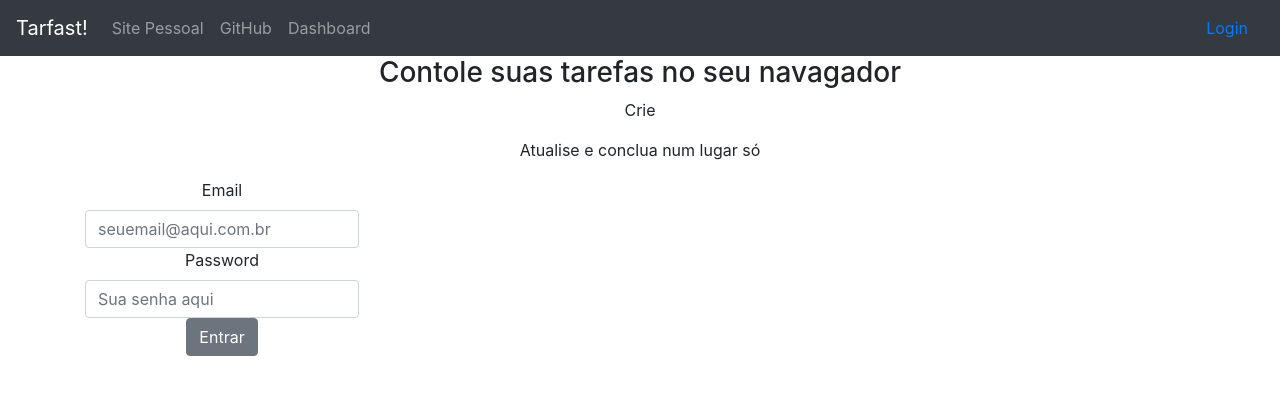
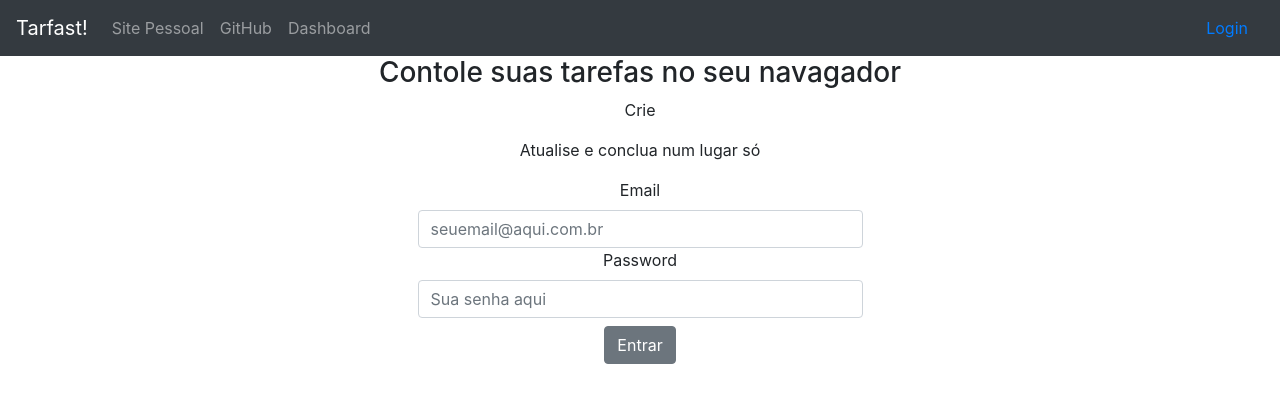
Before and after one commit to hrocha85/Cadastro-Tarefas, a React (Create React App) app: page /login in a window 1280 px wide. Shown: the top 402 px of the page. Built offline with nearby package versions, Linux system fonts and the light colour scheme.

Commit message:
atulização
Signed-off-by: hrocha85 <hrocha85@gmail.com>

```diff
--- a/src/Components/form-cadastro/formLogin.js
+++ b/src/Components/form-cadastro/formLogin.js
@@ -1,5 +1,6 @@
 import React, { Component } from 'react'
-import { Button, Form, FormGroup, Label, Input } from 'reactstrap';
+import { Button, Form, Label, Input } from 'reactstrap';
+import './formLogin.style.scss';
 
 export class FormLogin extends Component {
 
@@ -71,22 +72,18 @@ export class FormLogin extends Component {
                 <h3>Contole suas tarefas no seu navagador </h3>
                     <p>Crie</p>
                     <p>Atualise e conclua num lugar só</p>
-                    <div className="container row ">
-                                     <Form className="align-self-center" onSubmit = {this.onSubmit}
+                    <div className="form1 row ">
+                <form className="form-chid col-5 align-itens-center " onSubmit = {this.onSubmit}
                 autoComplete="off" >
-                    <Form className= "">
-                        <Label for="exampleEmail" className="">Email</Label>
-                        <Input type="email" name="email" id="" placeholder="seuemail@aqui.com.br"   value={this.state.email}
-                             onChange={this.onChange} />
-                    </Form>
-                    <Form className=" ">
-                        <Label className="">Password</Label>
-                        <Input type="password" name="password" id="examplePassword" placeholder="Sua senha aqui"
-                         value={this.state.password}
-                             onChange={this.onChange}/>
-                    </Form>
-                    <Button> Entrar</Button>
-                </Form>
+                    <Label for="exampleEmail" className="">Email</Label>
+                    <Input type="email" name="email" id="" placeholder="seuemail@aqui.com.br" className="align-itens-center"   value={this.state.email}
+                            onChange={this.onChange} />
+                    <Label className="">Password</Label>
+                    <Input type="Senha" name="password" id="examplePassword" className="align-itens-center" placeholder="Sua senha aqui"
+                        value={this.state.password}
+                            onChange={this.onChange}/>
+                    <Button className="m-2"> Entrar</Button>
+                </form>
 
                     </div>
 
--- /dev/null
+++ b/src/Components/form-cadastro/formLogin.style.scss
@@ -0,0 +1,19 @@
+
+.form-control{
+
+    display: flex !important;
+}
+
+.form-chid{
+    text-align: center;
+    justify-content: center;
+
+}
+
+.form1{
+
+    text-align: center;
+    justify-content: center;
+
+
+}
```
